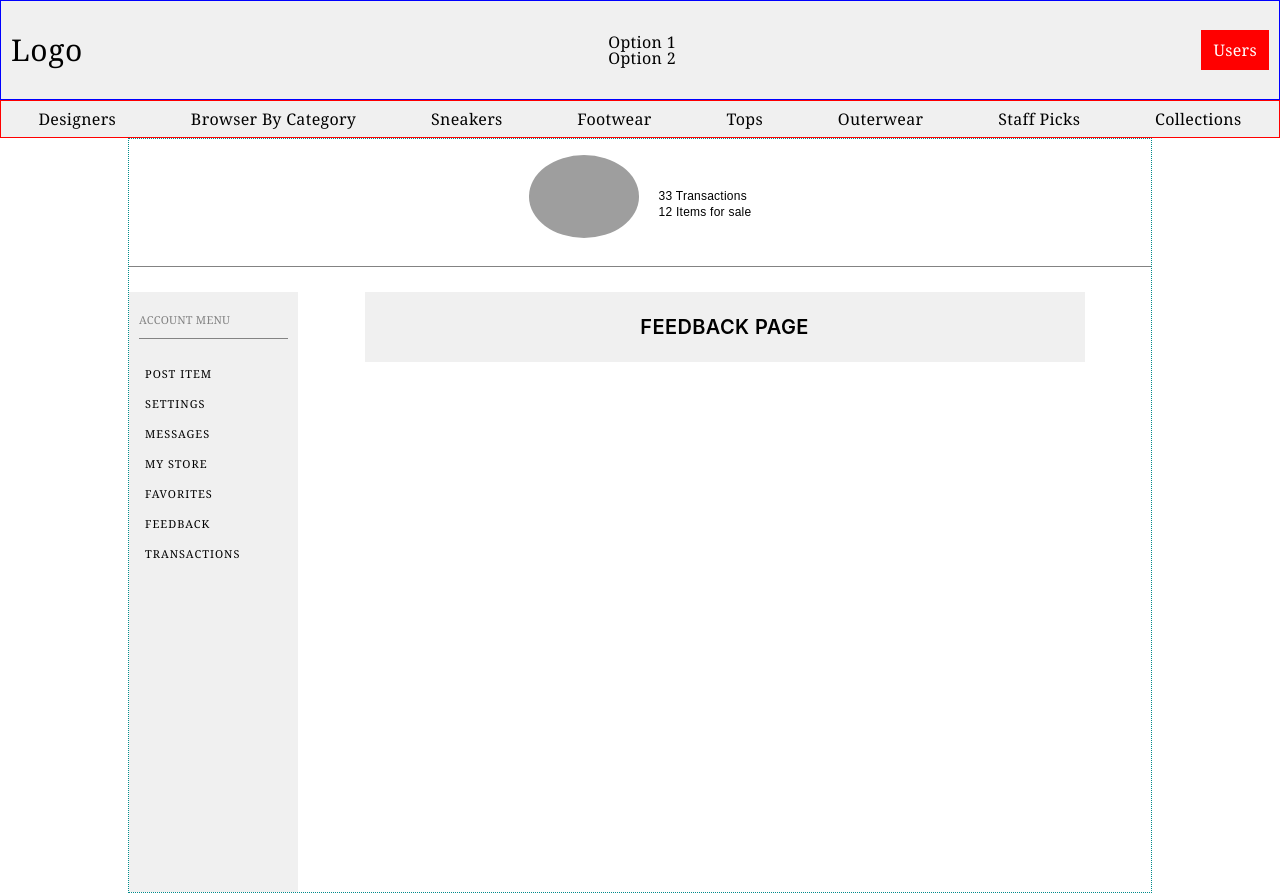
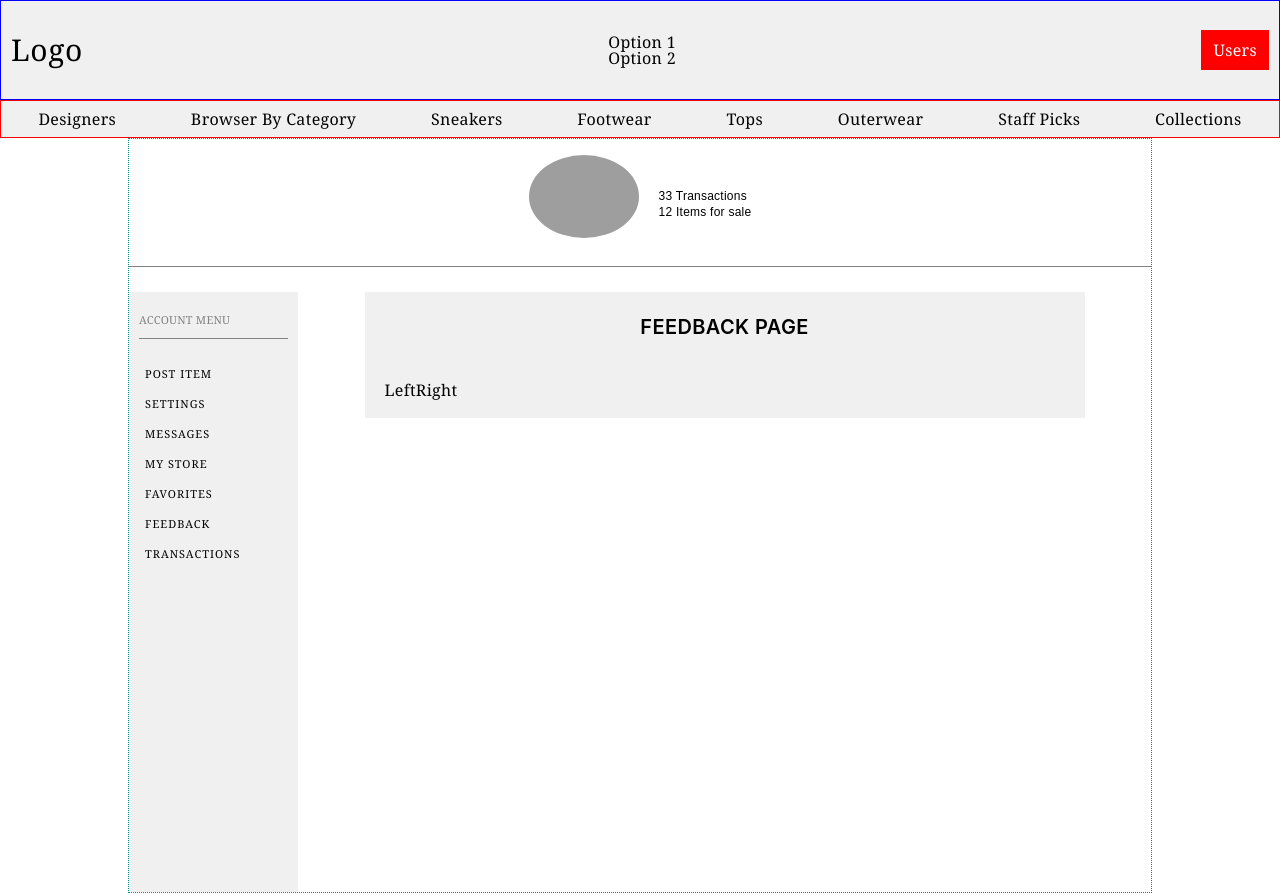
Before and after one commit to verydecent/ecommerce-project, a React (Create React App) app in the folder frontend/: page /account/feedback in a window 1280 px wide. Built offline with nearby package versions, Linux system fonts and the light colour scheme; no server answers; grey boxes are pictures that could not be loaded.

Commit message:
Starting feedback displays yay

```diff
--- a/frontend/src/components/Account/Account.js
+++ b/frontend/src/components/Account/Account.js
@@ -94,10 +94,7 @@ class Account extends  React.Component {
                 path="/account/store"
                 exact
                 render={(props) =>
-                  <Store {...props}
-                  user_id={authUser.id}
-                  liked={liked}
-                  handleLike={handleLike} />
+                  <Store {...props} user_id={authUser.id} liked={liked} handleLike={handleLike} />
                 }
               />
 
@@ -110,11 +107,17 @@ class Account extends  React.Component {
                 }
               />
 
-              <Route path="/account/feedback" component={Feedback} />
+              <Route
+                path="/account/feedback"
+                render={(props) =>
+                  <Feedback user_id={authUser.id} />
+                }
+              />
 
               <Route
                 path="/account/transactions"
-                render={(props) => <Transactions {...props} user_id={authUser.id} />
+                render={(props) =>
+                  <Transactions {...props} user_id={authUser.id} />
                 }
               />
 
@@ -122,10 +125,6 @@ class Account extends  React.Component {
           </div>
         </div>
       );
-    // }
-    // return (
-      // <div> ... IS LOADING ...</div>
-    // );
   }
 }
 
--- a/frontend/src/components/Feedback/Feedback.js
+++ b/frontend/src/components/Feedback/Feedback.js
@@ -1,13 +1,41 @@
 import React from 'react';
+import axios from 'axios';
+import { getFeedback } from '../../Helpers/devEndpoints';
 
 import './Feedback.css';
+import FeedbackCard from './FeedbackCard';
 
-function Feedback(props) {
-  return (
-    <div className="feedback-container">
-      <h1>Feedback Page</h1>
-    </div>
-  );
+class Feedback extends React.Component {
+ constructor(props) {
+   super(props);
+   this.state = {
+    user_feedback: [],
+   };
+ }
+
+ componentDidMount() {
+   const { user_id } = this.props;
+    console.log(user_id);
+   axios.get(getFeedback(user_id))
+    .then(response => {
+      console.log(response);
+      this.setState({ user_feedback: response.data });
+    })
+    .catch(error => console.error(error));
+ }
+
+ render() {
+   return (
+     <div className="feedback-container">
+       <h1>Feedback Page</h1>
+
+       <div className="feedback-panel">
+        <FeedbackCard />
+
+       </div>
+     </div>
+   );
+ }
 }
 
 export default Feedback;
--- /dev/null
+++ b/frontend/src/components/Feedback/FeedbackCard.css
@@ -0,0 +1,4 @@
+.feedback-card-container {
+  display: flex;
+  padding: 20px;
+}
--- /dev/null
+++ b/frontend/src/components/Feedback/FeedbackCard.js
@@ -0,0 +1,19 @@
+import React from 'react';
+import './FeedbackCard.css';
+
+function FeedbackCard() {
+  return (
+    <div className="feedback-card-container">
+      <div className="feedback-panel-left">
+        Left
+      </div>
+
+      <div className="feedback-panel-right">
+        Right
+      </div>
+
+    </div>
+  );
+}
+
+export default FeedbackCard;
--- a/frontend/src/helpers/devEndpoints.js
+++ b/frontend/src/helpers/devEndpoints.js
@@ -8,6 +8,7 @@ module.exports = {
   getSoldItems,
   postFeedback,
   checkFeedback,
+  getFeedback,
 }
 
 function authorizeUser() {
@@ -53,3 +54,7 @@ function postFeedback() {
 function checkFeedback() {
   return `http://localhost:5000/api/account/check-feedback/`
 }
+
+function getFeedback(id) {
+  return `http://localhost:5000/api/account/get-feedback/${id}`
+}
```
Also changed, not shown: frontend/src/components/Transactions/Bought.js (line endings or trailing spaces).
